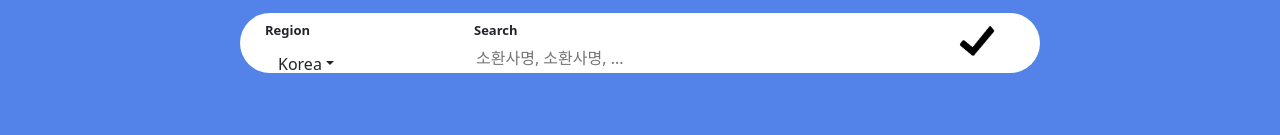
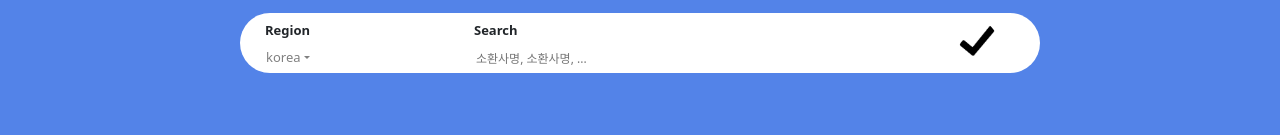
Before and after one commit to comjayoncloud/toy-reactjs-cloneopgg, a React (Create React App) app: page /jw.gg in a window 1280 px wide. Shown: the part 396-531 px from the top of the page. Built offline with nearby package versions, Linux system fonts and the light colour scheme.

Commit message:
Region 버튼 bootstrap dropdown 사용 완료

```diff
--- a/src/Component/SearchContainer.js
+++ b/src/Component/SearchContainer.js
@@ -2,10 +2,12 @@ import React, { useState } from "react";
 import "../Css/SearchContainer.scss";
 import { Navigate, useNavigate } from "react-router-dom";
 import Dropdown from "react-bootstrap/Dropdown";
+import DropdownButton from "react-bootstrap/DropdownButton";
 
 export default function SearchContainer() {
   const [textId, setTextId] = useState("");
   const Navigate = useNavigate();
+  const [droptext, setDroptext] = useState("korea");
 
   // 클릭,엔터 할때 반응하는 이벤트 리스너 : 페이지 이동 및 id 전달
   const handleSubmit = () => {
@@ -21,26 +23,28 @@ export default function SearchContainer() {
     setTextId(e.target.value);
   };
 
+  const handleSelect = (e) => {
+    console.log("클릭됨");
+    console.log(e);
+    setDroptext(e);
+  };
+
   return (
     <div className="SearchContainer">
       <form className="SearchForm" onSubmit={handleSubmit}>
         <div className="SearchFormRegion">
           <label>Region</label>
-          <div>
-            <Dropdown>
-              <Dropdown.Toggle variant="jaewoo" id="dropdown-basic-button">
-                Korea
-              </Dropdown.Toggle>
-
-              <Dropdown.Menu>
-                <Dropdown.Item href="#/action-1">
-                  <div>North America</div>
-                </Dropdown.Item>
-                <Dropdown.Item href="#/action-2">Europe West</Dropdown.Item>
-                <Dropdown.Item href="#/action-3">Korea</Dropdown.Item>
-              </Dropdown.Menu>
-            </Dropdown>
-          </div>
+          <DropdownButton
+            id="dropdown-basic-button"
+            title={droptext}
+            onSelect={handleSelect}
+          >
+            <Dropdown.Item eventKey="North America">
+              North America
+            </Dropdown.Item>
+            <Dropdown.Item eventKey="Europe West">Europe West</Dropdown.Item>
+            <Dropdown.Item eventKey="Korea">Korea</Dropdown.Item>
+          </DropdownButton>
         </div>
 
         <div className="SearchFormId">
--- a/src/Css/SearchContainer.scss
+++ b/src/Css/SearchContainer.scss
@@ -22,17 +22,24 @@
       padding-left: 25px;
       width: 234px;
       height: 44px;
-      .show dropdown {
-        margin-top: 0;
-        width: 158px;
+      .dropdown {
+        width: 209px;
         height: 22px;
-        background-color: yellow;
-        .dropdown-toggle btn {
-          margin-top: 0;
-          background-color: blue;
+        button {
+          width: 209px;
+          height: 22px;
+          padding-top: 0;
+          background-color: white;
+          border-color: white;
+          color: grey;
+          text-align: left;
+          padding-left: 0;
+          font-size: 13px;
         }
         .dropdown-menu {
-          background-color: green;
+          width: 209px;
+          font-size: 14px;
+          border-bottom: 1px;
         }
       }
     }
@@ -41,8 +48,10 @@
       height: 44px;
       width: 483px;
       input {
+        font-size: 12px;
         border: 0;
         width: 403px;
+        color: grey;
       }
     }
     .SearchButton {
```
